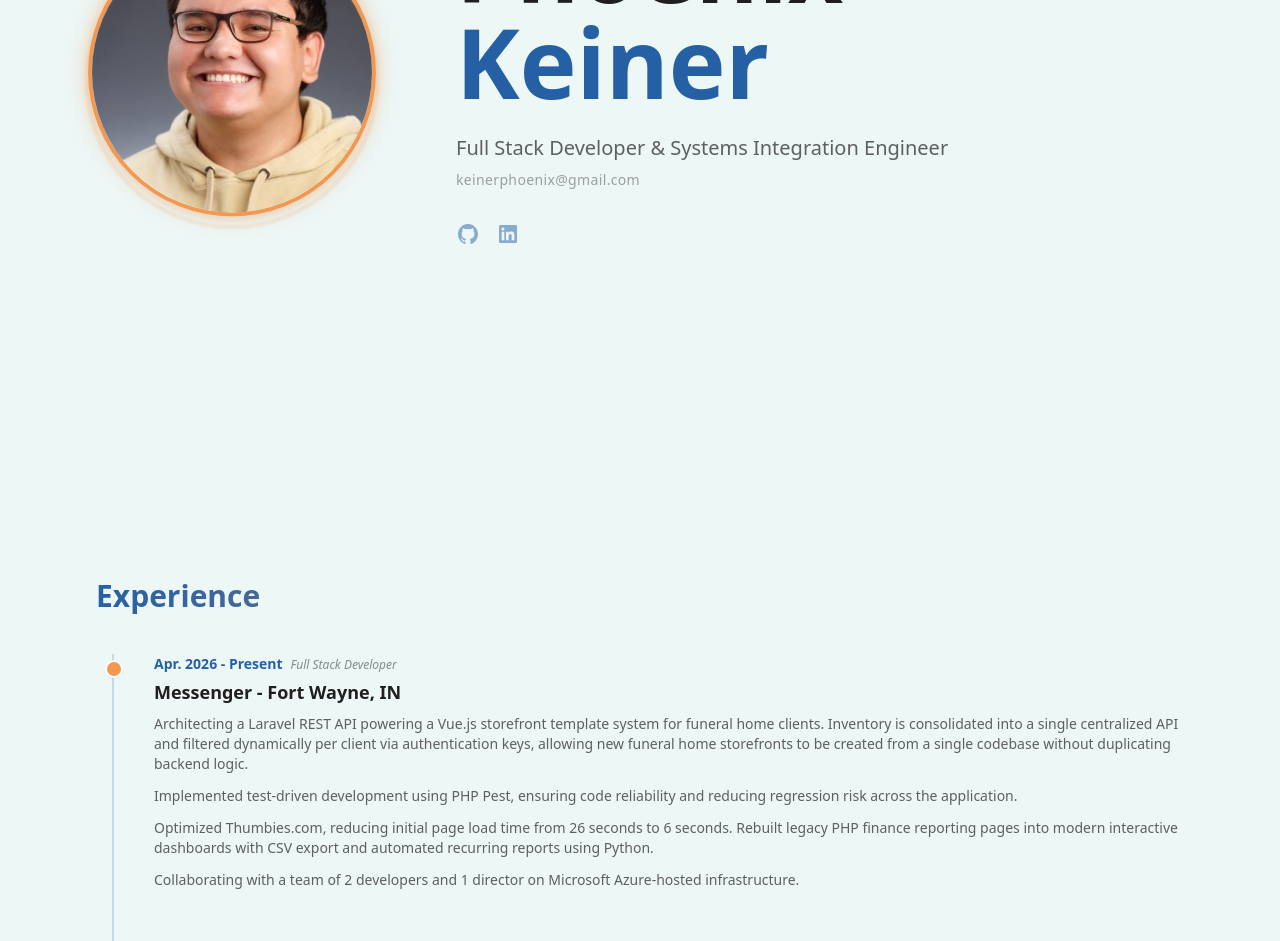
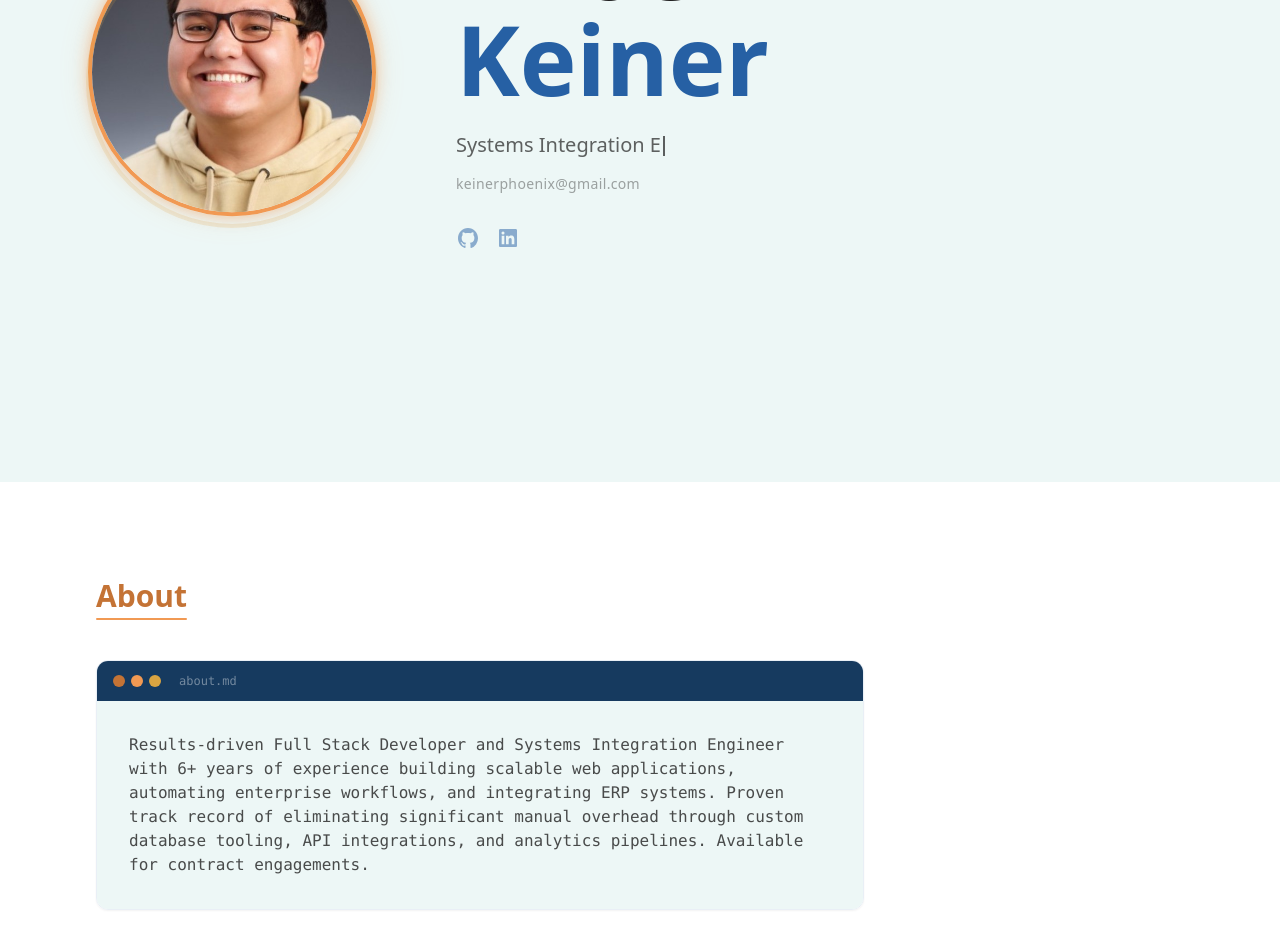
Before and after one commit to phoenixkeiner/phoenix-keiner-resume, a React (Vite) app: page / in a window 1280 px wide. Shown: the part 380-1321 px from the top of the page. Built offline with nearby package versions, Linux system fonts and the light colour scheme.

Commit message:
fix: removed the snapping of the screen

```diff
--- a/src/App.jsx
+++ b/src/App.jsx
@@ -1,7 +1,9 @@
 import { lazy, Suspense } from 'react'
 import { BrowserRouter as Router, Routes, Route, Navigate } from 'react-router-dom'
+import { MotionConfig } from 'framer-motion'
 import Nav from './components/nav.jsx'
 import Hero from './components/Hero.jsx'
+import About from './components/About.jsx'
 import Experience from './components/Experience.jsx'
 import Skills from './components/Skills.jsx'
 import Education from './components/Education.jsx'
@@ -17,6 +19,7 @@ function HomePage() {
       <div className="bg-brand-mint text-brand-dark">
         <Nav />
         <Hero />
+        <About />
         <Experience />
         <Skills />
         <Education />
@@ -29,6 +32,7 @@ function HomePage() {
 
 export default function App() {
   return (
+    <MotionConfig reducedMotion="user">
       <Router
         basename={import.meta.env.BASE_URL.replace(/\/$/, '')}
         future={{ v7_startTransition: true, v7_relativeSplatPath: true }}
@@ -39,5 +43,6 @@ export default function App() {
           <Route path="*" element={<Navigate to="/" replace />} />
         </Routes>
       </Router>
+    </MotionConfig>
   )
 }
--- /dev/null
+++ b/src/components/About.jsx
@@ -0,0 +1,35 @@
+import { motion } from 'framer-motion'
+import { personalInfo } from './data'
+import { viewport } from '../utils/animations'
+import { SectionHeading } from './ui'
+
+export default function About() {
+  return (
+    <section id="about" className="py-24 px-6 md:px-12 lg:px-24 bg-white">
+      <SectionHeading>About</SectionHeading>
+
+      <motion.div
+        className="mt-10 max-w-3xl rounded-xl overflow-hidden border border-brand-blue/10 shadow-sm"
+        initial={{ opacity: 0, y: 24, filter: 'blur(6px)' }}
+        whileInView={{ opacity: 1, y: 0, filter: 'blur(0px)' }}
+        viewport={viewport}
+        whileHover={{
+          y: -4,
+          boxShadow: '0 8px 20px rgba(31, 31, 31, 0.08)',
+          transition: { type: 'spring', duration: 0.25, bounce: 0 },
+        }}
+        transition={{ type: 'spring', duration: 0.5, bounce: 0 }}
+      >
+        <div className="flex items-center gap-1.5 px-4 py-3 bg-brand-navy" aria-hidden="true">
+          <span className="w-3 h-3 rounded-full bg-brand-rust" />
+          <span className="w-3 h-3 rounded-full bg-brand-orange" />
+          <span className="w-3 h-3 rounded-full bg-brand-gold" />
+          <span className="ml-3 text-xs text-white/40 font-mono">about.md</span>
+        </div>
+        <p className="px-6 py-6 md:px-8 md:py-8 font-mono text-sm md:text-base text-brand-dark/80 leading-relaxed bg-brand-mint">
+          {personalInfo.description}
+        </p>
+      </motion.div>
+    </section>
+  )
+}
--- a/src/components/Hero.jsx
+++ b/src/components/Hero.jsx
@@ -1,7 +1,7 @@
 import { motion, useScroll, useTransform } from 'framer-motion'
 import { personalInfo } from './data'
 import faceImage from '../images/face.jpg'
-import { SocialLink } from './ui'
+import { SocialLink, Typewriter } from './ui'
 import * as SocialIcons from './SocialIcons'
 
 export default function Hero() {
@@ -30,7 +30,7 @@ export default function Hero() {
               <img src={faceImage} alt="Phoenix Keiner" className="w-full h-full object-cover" />
             </motion.div>
             <motion.div
-              className="absolute inset-0 rounded-full border-4 border-brand-orange/30 pointer-events-none"
+              className="absolute inset-0 rounded-full border-4 border-brand-gold/40 pointer-events-none"
               animate={{ scale: [1, 1.1, 1], opacity: [0.5, 0, 0.5] }}
               transition={{ repeat: Infinity, duration: 3.5, ease: 'easeInOut' }}
             />
@@ -63,12 +63,12 @@ export default function Hero() {
           </div>
 
           <motion.p
-            className="text-lg md:text-xl font-medium text-brand-dark/70 mb-2"
+            className="text-lg md:text-xl font-medium text-brand-dark/70 mb-2 min-h-[1.75em]"
             initial={{ opacity: 0, y: 16 }}
             animate={{ opacity: 1, y: 0 }}
             transition={{ duration: 0.6, delay: 0.35 }}
           >
-            {personalInfo.title}
+            <Typewriter words={personalInfo.roles} />
           </motion.p>
 
           <motion.p
--- a/src/components/Projects.jsx
+++ b/src/components/Projects.jsx
@@ -16,12 +16,7 @@ export default function Projects() {
         viewport={viewport}
       >
         {projects.map((project, i) => (
-          <motion.div
-            key={i}
-            variants={fadeUp}
-            whileHover={{ y: -4 }}
-            transition={{ type: 'spring', stiffness: 300 }}
-          >
+          <motion.div key={i} variants={fadeUp}>
             <Card>
               <CardTitle>
                 {project.url ? (
--- a/src/components/SmoothScroll.jsx
+++ b/src/components/SmoothScroll.jsx
@@ -6,8 +6,6 @@ export const LenisContext = createContext(null)
 export function useLenis() {
   return useContext(LenisContext)
 }
-
-const easeExp = t => Math.min(1, 1.001 - Math.pow(2, -10 * t))
 
 export default function SmoothScroll({ children }) {
   const lenisRef = useRef(null)
@@ -22,36 +20,6 @@ export default function SmoothScroll({ children }) {
 
     lenisRef.current = lenis
 
-    const snapToNearest = () => {
-      const sections = Array.from(document.querySelectorAll('section:not(#qualifications):not(#hero)'))
-      if (!sections.length) return
-
-      const target = lenis.targetScroll
-      const threshold = window.innerHeight * 0.45
-
-      let nearest = sections[0]
-      let minDist = Infinity
-
-      for (const section of sections) {
-        const dist = Math.abs(section.offsetTop - target)
-        if (dist < minDist) {
-          minDist = dist
-          nearest = section
-        }
-      }
-
-      if (minDist <= threshold) {
-        lenis.scrollTo(nearest.offsetTop, { duration: 1.2, easing: easeExp })
-      }
-    }
-
-    let snapTimer
-    const onWheel = () => { clearTimeout(snapTimer); snapTimer = setTimeout(snapToNearest, 150) }
-    const onTouchEnd = () => { clearTimeout(snapTimer); snapTimer = setTimeout(snapToNearest, 300) }
-
-    window.addEventListener('wheel', onWheel, { passive: true })
-    window.addEventListener('touchend', onTouchEnd, { passive: true })
-
     let rafId
     function raf(time) {
       lenis.raf(time)
@@ -62,9 +30,6 @@ export default function SmoothScroll({ children }) {
     return () => {
       lenisRef.current = null
       cancelAnimationFrame(rafId)
-      clearTimeout(snapTimer)
-      window.removeEventListener('wheel', onWheel)
-      window.removeEventListener('touchend', onTouchEnd)
       lenis.destroy()
     }
   }, [])
--- a/src/components/data.jsx
+++ b/src/components/data.jsx
@@ -1,6 +1,7 @@
 export const personalInfo = {
   name: "Phoenix Keiner",
   title: "Full Stack Developer & Systems Integration Engineer",
+  roles: ["Full Stack Developer", "Systems Integration Engineer", "ERP Integration Engineer", "Web Developer"],
   email: "keinerphoenix@gmail.com",
   description: "Results-driven Full Stack Developer and Systems Integration Engineer with 6+ years of experience building scalable web applications, automating enterprise workflows, and integrating ERP systems. Proven track record of eliminating significant manual overhead through custom database tooling, API integrations, and analytics pipelines. Available for contract engagements.",
 }
--- a/src/components/nav.jsx
+++ b/src/components/nav.jsx
@@ -4,6 +4,7 @@ import { motion, useScroll, useMotionValueEvent } from 'framer-motion'
 import { useLenis } from './SmoothScroll'
 
 const navLinks = [
+  { label: 'About', href: '#about' },
   { label: 'Experience', href: '#experience' },
   { label: 'Skills', href: '#skills' },
   { label: 'Education', href: '#education' },
@@ -107,7 +108,7 @@ export default function Nav() {
 
             {isDropdownOpen && (
               <div
-                className="absolute right-0 mt-2 w-52 rounded-md bg-brand-dark shadow-lg ring-1 ring-black/10"
+                className="absolute right-0 mt-2 w-52 rounded-md bg-brand-navy shadow-lg ring-1 ring-black/10"
                 role="menu"
                 aria-orientation="vertical"
               >
--- a/src/components/ui.jsx
+++ b/src/components/ui.jsx
@@ -1,9 +1,11 @@
+import { useEffect, useState } from 'react'
 import { motion } from 'framer-motion'
 
 export function SectionHeading({ children }) {
   return (
+    <div className="inline-block">
       <motion.h2
-      className="text-3xl font-bold bg-gradient-to-r from-brand-blue to-brand-orange bg-clip-text text-transparent"
+        className="text-3xl font-bold text-brand-rust"
         initial={{ opacity: 0, x: -20 }}
         whileInView={{ opacity: 1, x: 0 }}
         viewport={{ once: true }}
@@ -11,6 +13,14 @@ export function SectionHeading({ children }) {
       >
         {children}
       </motion.h2>
+      <motion.div
+        className="h-0.5 mt-1 rounded-full bg-brand-orange origin-left"
+        initial={{ scaleX: 0 }}
+        whileInView={{ scaleX: 1 }}
+        viewport={{ once: true }}
+        transition={{ duration: 0.5, delay: 0.2, ease: [0.22, 1, 0.36, 1] }}
+      />
+    </div>
   )
 }
 
@@ -23,9 +33,13 @@ export function SocialLink({ icon: Icon, ...props }) {
 }
 
 export function Card({ as, className, children }) {
-  const Component = as ?? 'div'
+  const Component = as ? motion[as] ?? motion.div : motion.div
   return (
-    <Component className={`relative flex flex-col items-start bg-white rounded-xl border border-brand-blue/10 shadow-sm p-5 ${className ?? ''}`}>
+    <Component
+      className={`relative flex flex-col items-start bg-white rounded-xl border border-brand-blue/10 shadow-sm p-5 ${className ?? ''}`}
+      whileHover={{ y: -4, boxShadow: '0 8px 20px rgba(31, 31, 31, 0.08)' }}
+      transition={{ type: 'spring', duration: 0.35, bounce: 0 }}
+    >
       {children}
     </Component>
   )
@@ -61,3 +75,61 @@ export function CardDescription({ children }) {
     </div>
   )
 }
+
+export function Typewriter({ words, className }) {
+  const [reducedMotion, setReducedMotion] = useState(false)
+  const [wordIndex, setWordIndex] = useState(0)
+  const [subIndex, setSubIndex] = useState(0)
+  const [deleting, setDeleting] = useState(false)
+
+  useEffect(() => {
+    const query = window.matchMedia('(prefers-reduced-motion: reduce)')
+    setReducedMotion(query.matches)
+    const listener = (e) => setReducedMotion(e.matches)
+    query.addEventListener('change', listener)
+    return () => query.removeEventListener('change', listener)
+  }, [])
+
+  useEffect(() => {
+    if (reducedMotion) return
+
+    const currentWord = words[wordIndex]
+    const atWordEnd = !deleting && subIndex === currentWord.length
+    const atWordStart = deleting && subIndex === 0
+
+    let delay = deleting ? 30 : 55
+    if (atWordEnd) delay = 1400
+    if (atWordStart) delay = 300
+
+    const timeout = setTimeout(() => {
+      if (atWordEnd) {
+        setDeleting(true)
+      } else if (atWordStart) {
+        setDeleting(false)
+        setWordIndex((prev) => (prev + 1) % words.length)
+      } else {
+        setSubIndex((prev) => prev + (deleting ? -1 : 1))
+      }
+    }, delay)
+
+    return () => clearTimeout(timeout)
+  }, [subIndex, deleting, wordIndex, words, reducedMotion])
+
+  const displayText = reducedMotion ? words[0] : words[wordIndex].slice(0, subIndex)
+
+  return (
+    <span className={className}>
+      <span aria-hidden="true">
+        {displayText}
+        {!reducedMotion && (
+          <motion.span
+            className="inline-block w-[2px] h-[1em] bg-current ml-0.5 align-middle"
+            animate={{ opacity: [1, 1, 0, 0] }}
+            transition={{ duration: 0.8, repeat: Infinity, times: [0, 0.5, 0.5, 1], ease: 'linear' }}
+          />
+        )}
+      </span>
+      <span className="sr-only">{words.join(', ')}</span>
+    </span>
+  )
+}
--- a/tailwind.config.js
+++ b/tailwind.config.js
@@ -8,8 +8,10 @@ module.exports = {
       colors: {
         brand: {
           blue:   '#2660a4',
+          navy:   '#163a5f',
           mint:   '#edf7f6',
           orange: '#f19953',
+          gold:   '#d9a441',
           rust:   '#c47335',
           dark:   '#1f1f1f',
         },
```
Lines whose indentation alone changed are shown as unchanged.
